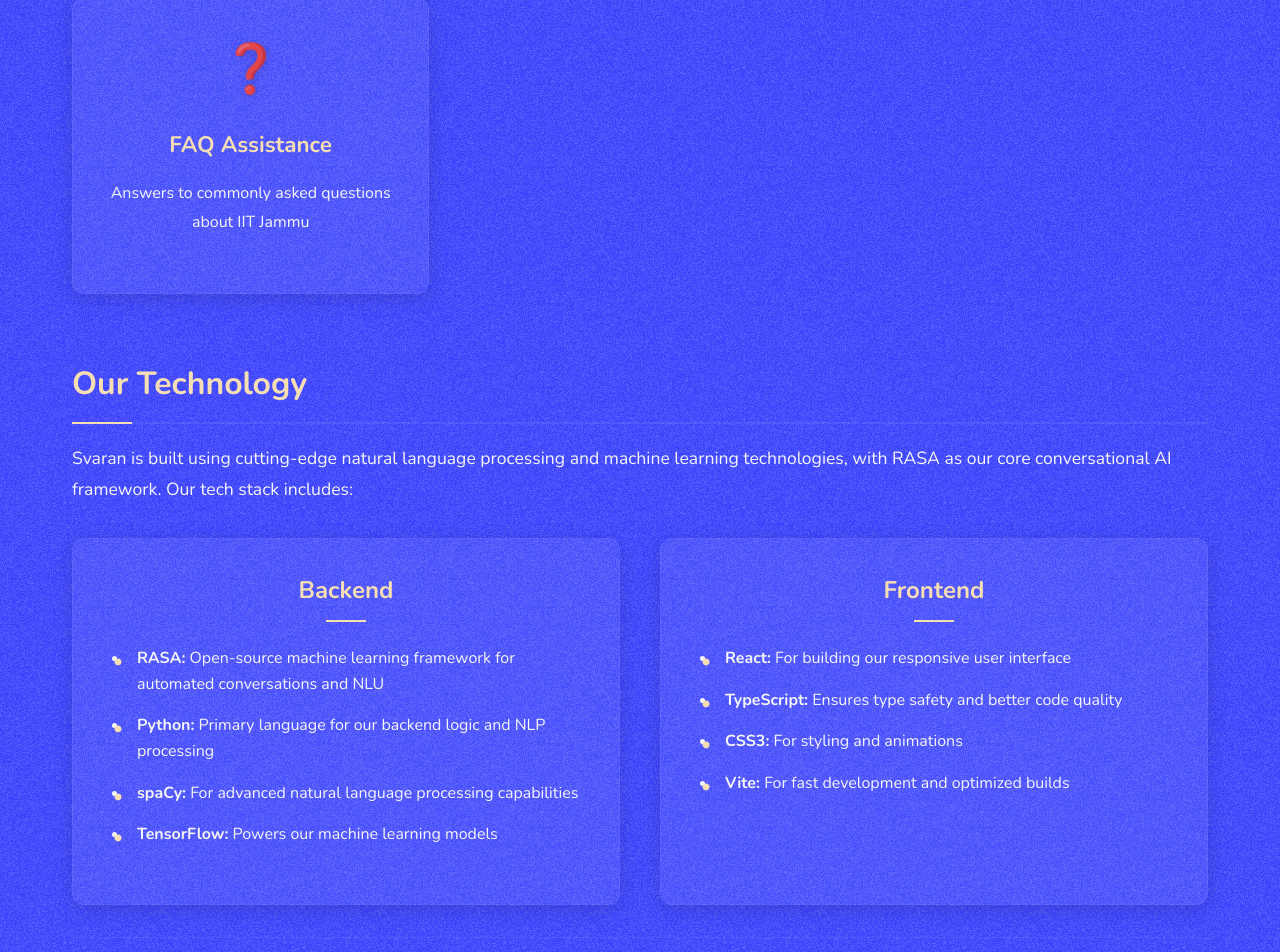
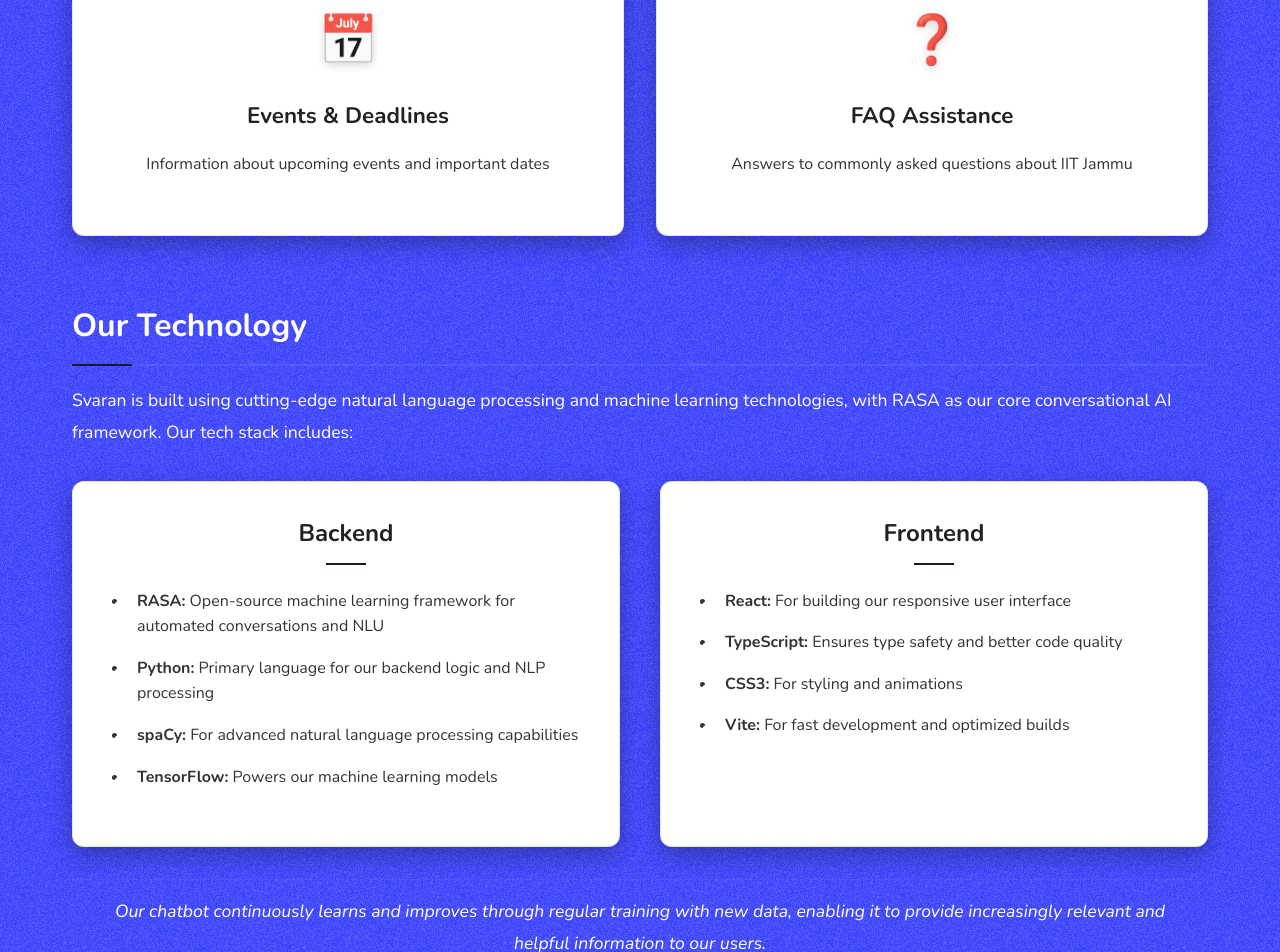
Before and after one commit to SvaranChatbot/Svaran-Chatbot, a React (Vite) app in the folder frontend/: page /about in a window 1280 px wide. Shown: the part 1520-2472 px from the top of the page. Built offline with nearby package versions, Linux system fonts and the light colour scheme; a web font is replaced by a local one.

Commit message:
improved ui

```diff
--- a/frontend/src/pages/Home.tsx
+++ b/frontend/src/pages/Home.tsx
@@ -33,10 +33,10 @@
 
   return (
     <div className="home appear">
-      <img src="src\assets\vector.png" alt="vector"  className="vector"/>
+      <img src="src\assets\vector.png" alt="vector" className="vector" />
       <h1 className="line"><span>"</span> Svaran is the smart chatbot</h1>
       <h1 className="line">every IIT Jammu student deserves. <span>"</span></h1>
-      <button className="but" onClick={() => navigate("/chat")}>Try Svaran</button>
+      <button className="but" onClick={() => navigate("/login")}>Try Svaran</button>
       <video
         src="src\assets\Screen Recording 2025-04-19 104253.mp4"
         className="ss"
@@ -44,6 +44,11 @@
         loop
         muted
       ></video>
+
+      {/* Privacy Statement */}
+      <h1 className="line heading top-padding"><span>"</span> Your privacy is our priority.</h1>
+      <h1 className="line heading">We do not store or retain any user prompts</h1>
+      <h1 className="line heading">or personal information. <span>"</span></h1>
 
       <div className="testimonials-section">
         <div className="wave-separator"></div>
@@ -96,6 +101,8 @@
           </div>
         ))}
       </div>
+
+
     </div>
   )
 }
--- a/frontend/src/styles/about.css
+++ b/frontend/src/styles/about.css
@@ -3,7 +3,7 @@
 :root {
   --primary-color: wheat;
   --secondary-color: #f8d8a8;
-  --text-color: #f5f5f5;
+  --text-color: #ffffff; /* Updated to white for normal text */
   --bg-color: #1a1a2e;
   --card-bg: rgba(255, 255, 255, 0.07);
   --transition: all 0.3s ease;
@@ -14,7 +14,7 @@
   margin: 0 auto;
   padding: 2rem;
   padding-top: 8rem;
-  color: var(--text-color);
+  color: var(--text-color); /* White text for normal content */
   font-family: 'Segoe UI', Tahoma, Geneva, Verdana, sans-serif;
   line-height: 1.6;
 }
@@ -40,7 +40,7 @@
 
 .about-header h1 {
   font-size: 3rem;
-  color: var(--primary-color);
+  color: var(--text-color); /* White text for headers */
   margin-bottom: 0.8rem;
   letter-spacing: 1px;
   text-shadow: 0 2px 4px rgba(0, 0, 0, 0.3);
@@ -48,7 +48,7 @@
 
 .about-tagline {
   font-size: 1.3rem;
-  color: var(--secondary-color);
+  color: #f0f0f0; /* Light color for tagline */
   font-style: italic;
   opacity: 0.9;
 }
@@ -66,7 +66,7 @@
 
 .about-section h2 {
   font-size: 2rem;
-  color: var(--primary-color);
+  color: var(--text-color); /* White text for section headers */
   margin-bottom: 1.2rem;
   padding-bottom: 0.8rem;
   border-bottom: 2px solid rgba(255, 255, 255, 0.08);
@@ -80,13 +80,14 @@
   left: 0;
   width: 60px;
   height: 2px;
-  background-color: var(--primary-color);
+  background-color: var(--bg-color); /* Underline color matching background */
 }
 
 .about-section p {
   line-height: 1.8;
   font-size: 1.1rem;
   margin-bottom: 1.5rem;
+  color: var(--text-color); /* White text for paragraphs */
 }
 
 .feature-list {
@@ -99,11 +100,12 @@
   line-height: 1.6;
   position: relative;
   padding-left: 0.5rem;
+  color: var(--text-color); /* White text for list items */
 }
 
 .feature-list li::before {
   content: "•";
-  color: var(--primary-color);
+  color: var(--text-color); /* White text for bullet points */
   font-size: 1.2rem;
   position: absolute;
   left: -1rem;
@@ -112,26 +114,27 @@
 
 .features-grid {
   display: grid;
-  grid-template-columns: repeat(auto-fit, minmax(280px, 1fr));
+  grid-template-columns: repeat(2, 1fr); /* Changed to 2x2 grid */
   gap: 2rem;
   margin-top: 2rem;
 }
 
 .feature-card {
-  background-color: var(--card-bg);
+  background-color: white;
+  color: #222222; /* Dark text for white background */
   border-radius: 12px;
   padding: 2rem;
-  box-shadow: 0 4px 20px rgba(0, 0, 0, 0.15);
-  transition: var(--transition);
-  border: 1px solid rgba(255, 255, 255, 0.05);
+  box-shadow: 0 8px 24px rgba(0, 0, 0, 0.3);
+  transition: all 0.3s cubic-bezier(0.25, 0.8, 0.25, 1);
+  border: 1px solid rgba(0, 0, 0, 0.1);
   backdrop-filter: blur(5px);
   height: 100%;
 }
 
 .feature-card:hover {
   transform: translateY(-8px);
-  box-shadow: 0 8px 25px rgba(0, 0, 0, 0.2);
-  border-color: rgba(255, 220, 170, 0.1);
+  box-shadow: 0 12px 32px rgba(0, 0, 0, 0.4);
+  border-color: rgba(0, 0, 0, 0.2);
 }
 
 .feature-icon {
@@ -145,39 +148,40 @@
 .feature-card h3 {
   font-size: 1.4rem;
   margin-bottom: 1rem;
-  color: var(--primary-color);
+  color: #222222; /* Dark text for headings in cards */
   text-align: center;
 }
 
 .feature-card p {
   text-align: center;
   font-size: 1rem;
-  color: var(--text-color);
+  color: #333333; /* Dark text for paragraphs in cards */
 }
 
 .tech-stack {
   display: grid;
-  grid-template-columns: repeat(auto-fit, minmax(300px, 1fr));
+  grid-template-columns: repeat(2, 1fr); /* Changed to 2x2 grid */
   gap: 2.5rem;
   margin: 2rem 0;
 }
 
 .tech-item {
-  background-color: var(--card-bg);
+  background-color: white;
+  color: #222222; /* Dark text for white background */
   border-radius: 12px;
   padding: 2rem;
-  box-shadow: 0 4px 20px rgba(0, 0, 0, 0.15);
-  border: 1px solid rgba(255, 255, 255, 0.05);
-  transition: var(--transition);
+  box-shadow: 0 8px 24px rgba(0, 0, 0, 0.3);
+  border: 1px solid rgba(0, 0, 0, 0.1);
+  transition: all 0.3s cubic-bezier(0.25, 0.8, 0.25, 1);
 }
 
 .tech-item:hover {
   transform: translateY(-5px);
-  box-shadow: 0 8px 25px rgba(0, 0, 0, 0.2);
+  box-shadow: 0 12px 32px rgba(0, 0, 0, 0.4);
 }
 
 .tech-item h3 {
-  color: var(--primary-color);
+  color: #222222; /* Dark text for headings in tech cards */
   margin-bottom: 1.2rem;
   font-size: 1.5rem;
   text-align: center;
@@ -193,13 +197,13 @@
   transform: translateX(-50%);
   width: 40px;
   height: 2px;
-  background-color: var(--primary-color);
+  background-color: var(--bg-color); /* Underline color matching background */
 }
 
 .tech-evolution {
   margin-top: 2rem;
   font-style: italic;
-  color: #e0e0e0;
+  color: var(--text-color); /* White text for tech evolution */
   text-align: center;
   padding: 1rem;
   border-top: 1px solid rgba(255, 255, 255, 0.05);
@@ -213,6 +217,7 @@
   border-radius: 12px;
   margin-top: 3rem;
   box-shadow: 0 4px 20px rgba(0, 0, 0, 0.15);
+  color: var(--text-color); /* White text for contact section */
 }
 
 .contact h2 {
@@ -225,7 +230,7 @@
 }
 
 .contact a {
-  color: var(--primary-color);
+  color: #0056b3; /* Blue for links */
   text-decoration: none;
   font-weight: 600;
   transition: var(--transition);
@@ -234,7 +239,7 @@
 }
 
 .contact a:hover {
-  color: var(--secondary-color);
+  color: #003d80; /* Darker blue for hover state */
   border-bottom: 1px solid var(--secondary-color);
 }
 
@@ -257,7 +262,7 @@
   }
 
   .features-grid, .tech-stack {
-    grid-template-columns: 1fr;
+    grid-template-columns: 1fr; /* Single column on smaller screens */
     gap: 1.5rem;
   }
 
@@ -326,3 +331,21 @@
 .appear {
   animation: appear 0.8s ease-in-out;
 }
+
+/* Ensure any lists in cards are also black */
+.feature-card li, .tech-item li {
+  color: #333333;
+}
+
+/* Backend-specific card styles if they exist */
+.backend-card, .frontend-card {
+  color: #222222; /* Dark text for all cards */
+}
+
+.backend-card h3, .frontend-card h3 {
+  color: #222222;
+}
+
+.backend-card p, .frontend-card p {
+  color: #333333;
+}
--- a/frontend/src/styles/home.css
+++ b/frontend/src/styles/home.css
@@ -106,6 +106,10 @@
 
 .navy-bg {
   background-color: #1c2350;
+}
+
+.top-padding {
+  padding-top: 8rem;
 }
 
 @media (max-width: 1024px) {
```
